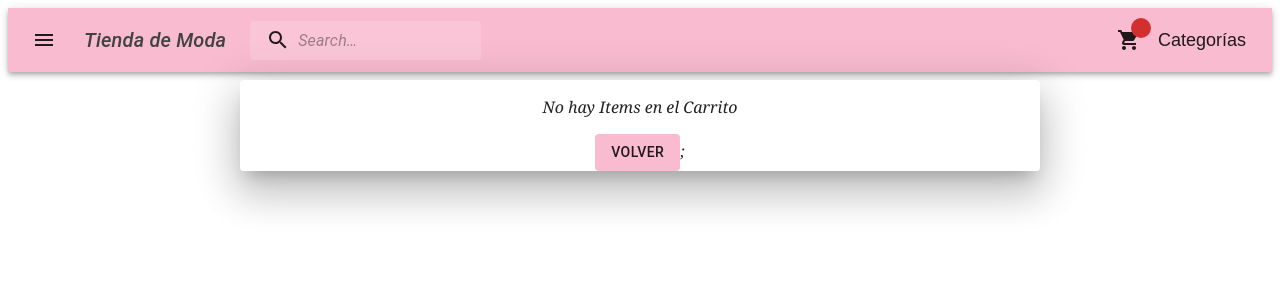
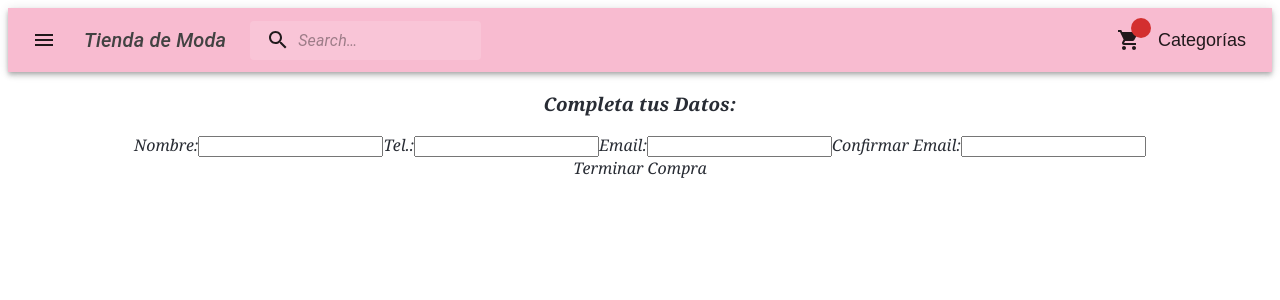
Before and after one commit to Cecilia-Alvarez/carrito, a React (Create React App) app: page /cart in a window 1280 px wide. Shown: the top 300 px of the page. Built offline with nearby package versions, Linux system fonts and the light colour scheme.

Commit message:
Item Collection II y mejoras en estilos

```diff
--- a/src/Components/Cart.jsx
+++ b/src/Components/Cart.jsx
@@ -1,92 +1,102 @@
-import React, { Fragment } from 'react'
-import Button from '@mui/material/Button';
-import ButtonGroup from '@mui/material/ButtonGroup';
-import Box from '@mui/material/Box';
-import Paper from '@mui/material/Paper';
+import React, { Fragment, useState } from 'react'
+import app from '../services/getFirebase'
+import { getFirestore, collection, addDoc } from "firebase/firestore"
 import { useCartContext } from '../Contexts/CartContext'
-import ItemCart from './ItemCart'
-import { Link } from "react-router-dom";
 
-const Cart = () => {
-    const { cartNew, isInCart, clearCart, totalPriceCart} = useCartContext();
-    const total = totalPriceCart();
+const Form = ({ name, ...props}) => {
+
+    const [order, setOrder] = useState();
+
+    const { cart, totalPriceCart } = useCartContext()
+
+    const [formData, setFormData] = useState({
+        name: "",
+        tel: "",
+        email: "",
+    })
+
+    const handleOnSubmit = (e) => {
+        e.preventDefault()
+
+        let order = {}
+
+        order.date = new Date();
+        order.buyer = formData
+        order.total = totalPriceCart;
+
+        order.items = cart.map(cartItems => {
+            const id = cartItems.item.id;
+            const name = cartItems.item.title;
+            const price = cartItems.item.price * cartItems.quantity;
+
+            return { id, name, price }
+        })
+
+        const db = getFirestore(app)
+        const orderCollection = collection(db,'orders')
+        addDoc(orderCollection, order).then((order)=>{
+            setOrder(order)
+            })
+    }
+    function handleOnChange(e) {
+
+        setFormData({
+            ...formData,
+            [e.target.name]: e.target.value
+        })
+    }
 
     return (
-      <Box
-      sx={{
-        display: 'flex',
-        flexWrap: 'wrap',
-        justifyContent: 'center',
-        '& > :not(style)': {
-        m: 1,
-        width: '50em',
-        height: '100%',
-      },
-      }}
+        <Fragment>
+            <form
+                onChange={handleOnChange}
+                onSubmit={handleOnSubmit}
             >
-        <Paper elevation={24}>
                 <div className="">
-        {isInCart() > 0 ? (
-          cartNew.map((i) => (
-            <>
-          <ItemCart
-            key={i.product.id}
-            quantity={i.product.quantity}
-            image={i.product.image}
-            price={i.product.price}
-            title={i.product.title}
-            id={i.product.id}
+                    <h3 className="">Completa tus Datos:</h3>
+                    <label htmlFor="name">Nombre:</label>
+                    <input name="name" className="" id="name" value={formData.name} required />
+                    <label htmlFor="phone">Tel.:</label>
+                    <input name="phone" type="number" className="" id="phone" value={formData.tel} />
+                    <label htmlFor="E-mail">Email:</label>
+                    <input
+                        onChange={handleOnChange}
+                        type="email"
+                        id="email"
+                        name="email"
+                        className=""
+                        required
+                        value={formData.email}
                     />
-            </>
-          ))
+                    <label htmlFor="E-mail" required>
+                        Confirmar Email:
+                    </label>
+                    <input
+                        type="email"
+                        onChange={handleOnChange}
+                        id="emailConf"
+                        name="emailConf"
+                        value={formData.emailConf}
+                        required
+                        className={
+                            formData.email === formData.emailConf
+                                ? "asd"
+                                : "asd"
+                        }
+                    />
+                    {formData.email === formData.emailConf ? (
+                        <button className="">
+                            TERMINAR COMPRAR
+                        </button>
                     ) : (
-          <>
-            <p className="noItemsCart">No hay Items en el Carrito</p>
-            <Link to={`/`} style={{ textDecoration:'none', palette:'secondary', size:'medium'}}>
-          <ButtonGroup color="secondary" size="medium" disableElevation variant="contained"/>
-            <Button disableElevation variant="contained">Volver</Button>
-          <ButtonGroup/>
-        </Link>
-          </>
+                        <div className="">
+                            Terminar Compra
+                        </div>
                     )}
-        {isInCart() > 0 && (
-          <>
-            <Fragment>
-              <Box
-              sx={{
-              display: 'flex',
-              flexWrap: 'wrap',
-              justifyContent: 'center',
-              '& > :not(style)': {
-              m: 1,
-              width: '30em',
-              height: '10%',
-            },
-            }}
-              >
-              <Paper elevation={24} className="totalContainer">
-              <div className="flexTotal">
-              <p className="txtTotal">Total</p>
-              <hr className="hrCart" />
-              <p className="txtTotalNum">${total.toFixed(2)}</p>
                 </div>
-              </Paper>
-              </Box>
-              <div className="flexButtons">
-              <Link to={`/`} style={{ textDecoration:'none', palette:'secondary', size:'medium'}}>
-                <ButtonGroup color="secondary" size="medium" disableElevation variant="contained"/>
-                 <Button disableElevation variant="contained">Seguir Comprando</Button>
-                <ButtonGroup/>
-            </Link>
-                <ButtonGroup color="secondary" size="medium" disableElevation variant="contained"/>
-                 <Button clearCart={clearCart} disableElevation variant="contained">Vaciar Carrito</Button>
-                <ButtonGroup/>
-              </div>
+            </form>
         </Fragment>
-          </>
-        )};
-      </div>
-      </Paper>
-    </Box>);
-  };
-  export default Cart;
+    )
+}
+
+export default Form
--- a/src/Components/Item.jsx
+++ b/src/Components/Item.jsx
@@ -9,7 +9,7 @@ import { Link } from "react-router-dom";
 
 const Item = ({price, image, title, id}) =>{
     return(
-        <Card sx={{ maxWidth: 245 }}>
+        <Card sx={{ maxWidth: 245, margin: 10, }}>
         <CardMedia
           component="img"
           height="350"
--- a/src/Components/ItemDetail.jsx
+++ b/src/Components/ItemDetail.jsx
@@ -7,11 +7,19 @@ import CardMedia from '@mui/material/CardMedia';
 import Typography from '@mui/material/Typography';
 import { Link } from "react-router-dom";
 import ItemCount from "./ItemCount";
+import Box from '@mui/material/Box';
+// import { useCartContext } from "../Contexts/CartContext";
 
 const ItemDetail = (props) => {
     const { title, price, description, image, stock } = props.item;
+
+    // const { addItemToCart } = useCartContext();
+
     return (
-    <Card sx={{ maxWidth: 345 }}>
+    <Box sx={{ display:'flex',
+      flexWrap:'wrap',
+      justifyContent:'space-around'}}>
+      <Card sx={{ maxWidth: 345, margin:10 }}>
         <CardMedia
           component="img"
           height="540"
@@ -30,12 +38,13 @@ const ItemDetail = (props) => {
         <CardActions>
           <Link to={`/`} style={{ textDecoration:'none', palette:'secondary', size:'medium'}}>
             <ButtonGroup color="secondary" size="medium" disableElevation variant="contained"/>
-            <Button disableElevation variant="contained">Volver</Button>
+              <Button disableElevation variant="contained">VOLVER</Button>
             <ButtonGroup/>
           </Link>
           <ItemCount stock={stock} initial={1} />
         </CardActions>
         </Card>
+  </Box>
 );
   };
   export default ItemDetail;
--- a/src/Components/ItemList.jsx
+++ b/src/Components/ItemList.jsx
@@ -5,8 +5,7 @@ const ItemList = ({ products }) => {
 
   return (
     <Box sx={{ display:'flex',
-    flexDirection:'row',
-    justifyContent:'space-around'}}>
+    flexWrap:'wrap',}}>
       {products.map((i) => {
         return (
           <Item
```
Lines whose indentation alone changed are shown as unchanged.
